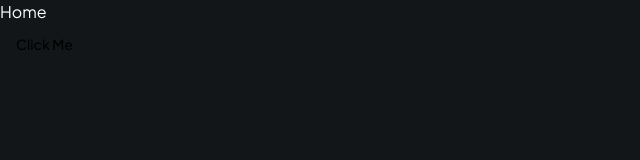
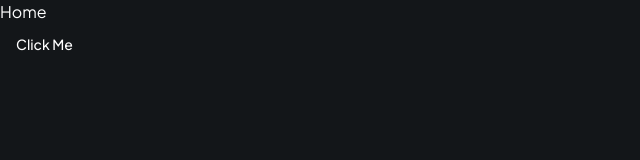
Before and after one commit to RONHEL235/healthypulse, a Next.js app: page / in a window 1280 px wide. Shown: the top 160 px of the page, without its empty margins (0-640 px from the left). Built offline with nearby package versions, Linux system fonts and the light colour scheme.

Commit message:
Fixed the layout theme by wrapping the children in a ThemeProvider and setting default theme to dark.

```diff
--- a/app/layout.tsx
+++ b/app/layout.tsx
@@ -3,6 +3,7 @@ import { Plus_Jakarta_Sans } from "next/font/google";
 import "./globals.css";
 
 import { cn } from "@/lib/utils"
+import { ThemeProvider } from "@/components/ui/theme-provider";
 
 const fontSans = Plus_Jakarta_Sans({
   subsets: ["latin"],
@@ -21,7 +22,14 @@ export default function RootLayout({
 }>) {
   return (
     <html lang="en">
-      <body className={cn("min-h-screen bg-dark-300 font-sans antialiased", fontSans.variable)}>{children}</body>
+      <body className={cn("min-h-screen bg-dark-300 font-sans antialiased", fontSans.variable)}>
+        <ThemeProvider
+          attribute="class"
+          defaultTheme="dark"
+        >
+          {children}
+        </ThemeProvider>
+      </body>
     </html>
   );
 }
--- /dev/null
+++ b/components/ui/theme-provider.tsx
@@ -0,0 +1,9 @@
+"use client"
+
+import * as React from "react"
+import { ThemeProvider as NextThemesProvider } from "next-themes"
+import { type ThemeProviderProps } from "next-themes/dist/types"
+
+export function ThemeProvider({ children, ...props }: ThemeProviderProps) {
+  return <NextThemesProvider {...props}>{children}</NextThemesProvider>
+}
--- a/package.json
+++ b/package.json
@@ -14,6 +14,7 @@
     "clsx": "^2.1.1",
     "lucide-react": "^0.408.0",
     "next": "14.2.5",
+    "next-themes": "^0.3.0",
     "react": "^18",
     "react-dom": "^18",
     "tailwind-merge": "^2.4.0",
```
Also changed, not shown: 1 other file (tests, documents, lock files or other folders).
